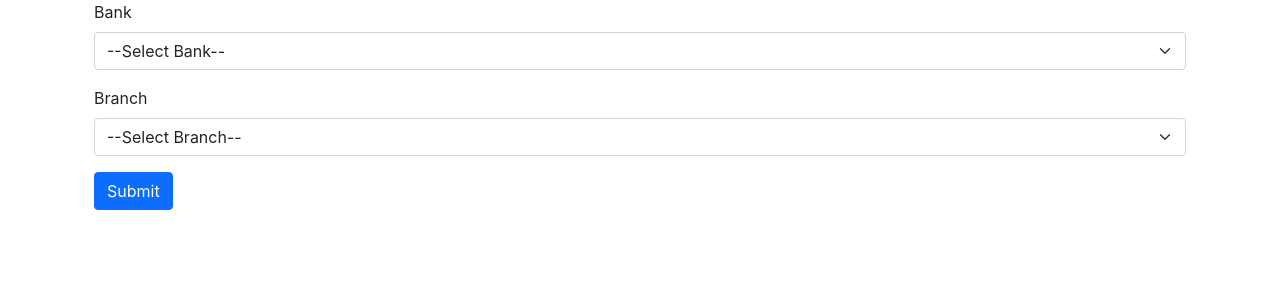
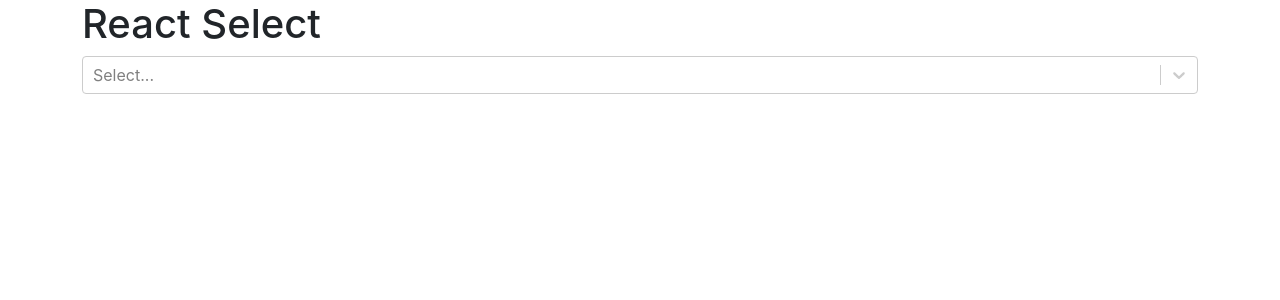
Before and after one commit to keerthimac/price_databse, a React (Create React App) app in the folder client/: page / in a window 1280 px wide. Shown: the top 300 px of the page. Built offline with nearby package versions, Linux system fonts and the light colour scheme.

Commit message:
bank from complected

```diff
--- a/client/package.json
+++ b/client/package.json
@@ -12,6 +12,7 @@
     "react-bootstrap": "^2.1.1",
     "react-dom": "^17.0.2",
     "react-scripts": "5.0.0",
+    "react-select": "^5.2.2",
     "web-vitals": "^2.1.4"
   },
   "scripts": {
--- a/client/src/App.js
+++ b/client/src/App.js
@@ -3,8 +3,10 @@ import DropdownButton from "react-bootstrap/DropdownButton";
 import { useEffect, useState } from "react";
 import Form from "react-bootstrap/Form";
 import Button from "react-bootstrap/Button";
+
 import BankFrom from "./components/BankFrom";
 import BankDropdown from "./components/BankDropdown";
+import ReactSelect from "./components/ReactSelect";
 
 function App() {
   // const [bank, setBank] = useState({
@@ -88,8 +90,9 @@ function App() {
   // };
 
   return (
-    <div className="container">
-      <BankFrom />
+    <div className='container'>
+      <ReactSelect />
+      {/* <BankFrom /> */}
       {/* <BankDropdown /> */}
       {/* <h1>Dropdown</h1>
 
--- a/client/src/components/BankFrom.jsx
+++ b/client/src/components/BankFrom.jsx
@@ -1,8 +1,7 @@
-import Dropdown from "react-bootstrap/Dropdown";
-import DropdownButton from "react-bootstrap/DropdownButton";
 import { useEffect, useState } from "react";
 import Form from "react-bootstrap/Form";
 import Button from "react-bootstrap/Button";
+import Select from "react-select";
 
 function BankFrom() {
   const [bank, setBank] = useState({
@@ -21,131 +20,101 @@ function BankFrom() {
   ]);
   const [branchList, setBranchList] = useState([
     {
+      branch_id: 1500,
       branch_code: 0,
       branch_location: "--Select Branch--",
     },
   ]);
 
-
-
-
+  useEffect(() => {
+    getBankList();
+    getBranchList(bank);
+  }, [bank]);
 
   const getBankList = async () => {
     try {
       const response = await fetch("http://localhost:5000/banks");
       const data = await response.json();
-      setBankList([{bank_code: 0,
-        bank_name: "--Select Bank--",},...data]);
+      setBankList([{ bank_code: 0, bank_name: "--Select Bank--" }, ...data]);
     } catch (err) {
       console.error(err.message);
     }
   };
 
-
   const getBranchList = async (bank) => {
     try {
+      if (bank.bank_code === 0) {
+        setBranch({
+          branch_id: 0,
+          branch_code: 0,
+          branch_location: "--Select Branch--",
+        });
+        return;
+      }
       const code = bank.bank_code;
-      console.log(code);
+      //console.log(code);
       const response = await fetch(`http://localhost:5000/banks/${code}`);
       const data = await response.json();
-      setBranchList([{branch_code: 0,
-        branch_location: "--Select Branch--"},...data]);
+      setBranchList([
+        { branch_id: 0, branch_code: 0, branch_location: "--Select Branch--" },
+        ...data,
+      ]);
     } catch (err) {
       console.error(err.message);
     }
   };
 
   const handleSelectBank = (e) => {
-    console.log(e.target.value);
+    //console.log(e.target.value);
     //setBank(e);
-    if(e.target.value ==="--Select Branch--"){
-        setBranchList([
-            {
-              branch_code: 0,
-              branch_location: "--Select Branch--",
-            },
-          ])
-
-    }else{
-
-        let selectBank = (bank) => {
-            let result = bankList.filter((item) => item.bank_name === bank);
-            setBank(result[0]);
-          }
-          selectBank(e.target.value);
-          setBranchList([
-              {
-                branch_code: 0,
-                branch_location: "--Select Branch--",
-              },
-            ])
-
+    if (e.target.value === "--Select Bank--") {
+      setBranchList([
+        { branch_id: 0, branch_code: 0, branch_location: "--Select Branch--" },
+      ]);
+    } else {
+      let selectBank = (bank) => {
+        let result = bankList.filter((item) => item.bank_name === bank);
+        setBank(result[0]);
+      };
+      selectBank(e.target.value);
     }
-
-
-
-    let selectBank = (bank) => {
-      let result = bankList.filter((item) => item.bank_name === bank);
-      setBank(result[0]);
-    }
-    selectBank(e.target.value);
-    setBranchList([
-        {
-          branch_code: 0,
-          branch_location: "--Select Branch--",
-        },
-      ])
-
-    //console.log(selected);
   };
 
   const handleSelectBranch = (e) => {
-    console.log(e.target.value);
+    //console.log(e.target.value);
     //setBank(e);
     let selectBranch = (branch) => {
       let result = branchList.filter((item) => item.branch_location === branch);
       setBranch(result[0]);
     };
-
     selectBranch(e.target.value);
-
-    //console.log(selected);
-  };
-
-  const handleClick = (e) => {
-    getBankList();
   };
 
   return (
-    <div className="container">
+    <div className='container'>
       <Form>
-        <Form.Group className="mb-3">
+        <Form.Group className='mb-3'>
           <Form.Label>Bank</Form.Label>
-          <Form.Select onChange={handleSelectBank} onClick={(e) => {
-    getBankList();
-  }}>
+          <Form.Select onChange={handleSelectBank}>
             {bankList.map((item) => (
               <option key={item.bank_code}>{item.bank_name}</option>
             ))}
           </Form.Select>
         </Form.Group>
 
-
-
-        <Form.Group className="mb-3">
+        <Form.Group className='mb-3'>
           <Form.Label>Branch</Form.Label>
-          <Form.Select onChange={handleSelectBranch} onClick={(e) => {
-    getBranchList(bank);
-  }} >
+          <Form.Select onChange={handleSelectBranch}>
             {branchList.map((item) => (
-              <option key={item.branch_code}>{item.branch_location}</option>
+              <option key={item.branch_id}>{item.branch_location}</option>
             ))}
           </Form.Select>
         </Form.Group>
-        <Button variant="primary" type="submit">
+        <Button variant='primary' type='submit'>
           Submit
         </Button>
       </Form>
+      <Select bankList={bankList} />
     </div>
   );
 }
--- /dev/null
+++ b/client/src/components/ReactSelect.jsx
@@ -0,0 +1,17 @@
+import Select from "react-select";
+
+function ReactSelect() {
+  const options = [
+    { value: "chocolate", label: "Chocolate" },
+    { value: "strawberry", label: "Strawberry" },
+    { value: "vanilla", label: "Vanilla" },
+  ];
+  return (
+    <div>
+      <h1 className='mb-2'>React Select</h1>
+      <Select options={options} />
+    </div>
+  );
+}
+
+export default ReactSelect;
```
Also changed, not shown: client/src/components/BankDropdown.jsx (+6 -8 lines), 2 other files (tests, documents, lock files or other folders).
